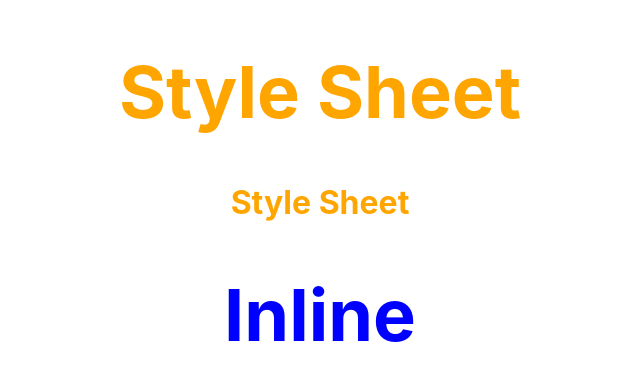
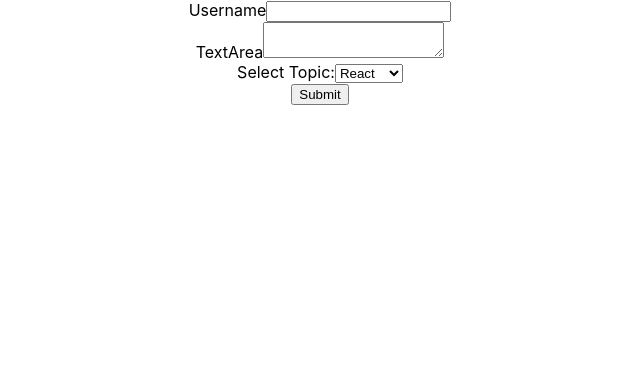
Before and after one commit to Julian-Bhardwaja/React_Tutorial, a React (Create React App) app: page / in a window 1280 px wide. Shown: the top 380 px of the page, without its empty margins (320-960 px from the left). Built offline with nearby package versions, Linux system fonts and the light colour scheme.

Commit message:
Learnt form react

```diff
--- a/src/App.js
+++ b/src/App.js
@@ -1,18 +1,6 @@
 import './App.css';
 
-import ClassClick from './components/ClassClick';
-import Counter from './components/Counter';
-import EventBind from './components/EventBind';
-import FunctionClick from './components/FunctionClick';
-import InlineStyle from './components/InlineStyle';
-import NameList from './components/NameList';
-import ParentComponent from './components/ParentComponent';
-import StyleSheet from './components/StyleSheet';
-import UserGreeting from './components/UserGreeting';
-
-// import Hello from './components/Hello';
-// import Message from './components/Message';
-// import Welcome from './components/Welcome';
+import Form from './components/Form';
 
 function App() {
   return (
@@ -30,8 +18,9 @@
        {/* <ParentComponent /> */}
        {/* <UserGreeting /> */}
        {/* <NameList /> */}
-       <StyleSheet primary={true} />
-       <InlineStyle />
+       {/* <StyleSheet primary={true} />
+       <InlineStyle /> */}
+       <Form />
     </div>
   );
 }
--- /dev/null
+++ b/src/components/Form.js
@@ -0,0 +1,63 @@
+import React, { Component } from 'react'
+
+class Form extends Component {
+    constructor(props) {
+        super(props)
+
+        this.state = {
+             message: '',
+             comments: '',
+             topic: 'React'
+        }
+    }
+
+    handleInputChange = (event) => {
+        this.setState({
+            message: event.target.value,
+        })
+    }
+
+    handleTextAreaChange = (event) => {
+        this.setState({
+            comments: event.target.value,
+        })
+    }
+
+    handleSelectChange = (event) => {
+        this.setState({
+            topic: event.target.value,
+        })
+    }
+
+    handleSubmitForm = (event) => {
+        alert(`${this.state.username} ${this.state.comments} ${this.state.topic}`)
+        event.preventDefault();
+    }
+
+    render() {
+        const { message, comments, topic } = this.state;
+        return (
+            <form onSubmit={this.handleSubmitForm}>
+                <div>
+                    <label>Username</label>
+                    <input type="text" value={message} onChange={this.handleInputChange} />
+                </div>
+                <div>
+                    <label>TextArea</label>
+                    <textarea name="textarea" value={comments} onChange={this.handleTextAreaChange}></textarea>
+                </div>
+                <div>
+                    <label>Select Topic:</label>
+                    <select name="topic" value={topic} onChange={this.handleSelectChange}>
+                        <option value="React">React</option>
+                        <option value="Angular">Angular</option>
+                        <option value="Vue">Vue</option>
+                    </select>
+                </div>
+                <button type="submit">Submit</button>
+            </form>
+        )
+    }
+}
+
+export default Form
```
Also changed, not shown: Note for React.txt.
